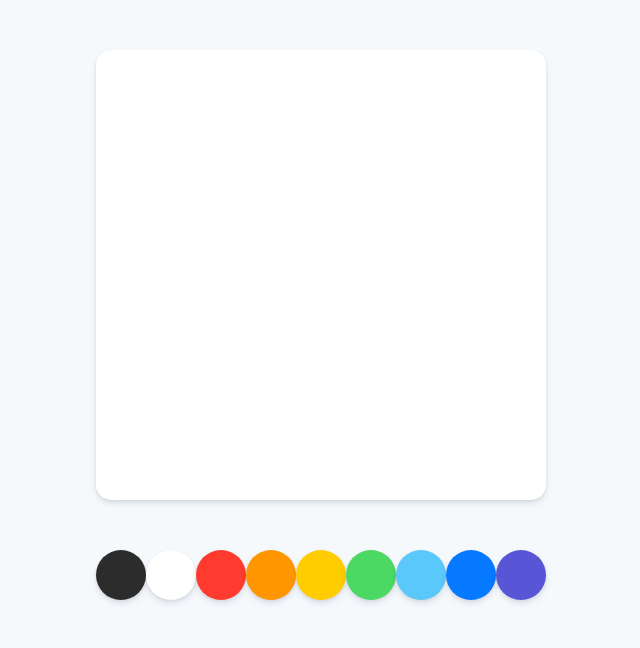
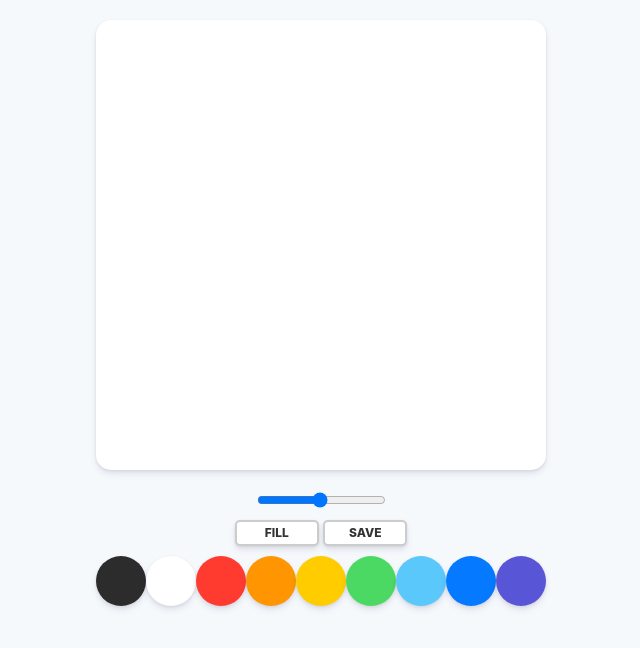
Before and after one commit to shinjukuman/paintjs, a plain HTML site: page index.html in a window 1280 px wide. Shown: the whole page, without its empty margins (319-959 px from the left). Drawn offline with Linux system fonts and the light colour scheme.

Commit message:
setup styles - part 2

```diff
--- a/index.html
+++ b/index.html
@@ -10,6 +10,13 @@
 <body>
   <canvas id="jsCanvas" class="canvas"></canvas>
     <div class="controls">
+      <div class="controls__range">
+        <input type="range" id="jsRange" min="0.1" max="5.0" value="2.5" step="0.1" />
+      </div>
+      <div class="controls__btns">
+        <button id="jsMode">Fill</button>
+        <button id="jsSave">Save</button>
+      </div>
       <div class="controls__colors" id="jsColors">
         <div class="controls__color" style="background-color: #2c2c2c;"></div>
         <div class="controls__color" style="background-color: white;"></div>
--- a/styles.css
+++ b/styles.css
@@ -5,7 +5,7 @@ body {
     display: flex;
     flex-direction: column;
     align-items: center;
-    padding-top: 50px;
+    padding: 20px 0px;
 }
 
 .canvas {
@@ -17,7 +17,38 @@ body {
 }
 
 .controls {
-    margin-top: 50px;
+    margin-top: 20px;
+    display: flex;
+    flex-direction: column;
+    align-items: center;
+}
+
+.controls .controls__range {
+    margin-bottom: 10px;
+}
+
+.controls .controls__btns {
+    margin-bottom: 10px;
+}
+
+.controls__btns button {
+    all: unset;
+    cursor: pointer;
+    background-color: white;
+    padding: 5px 0px;
+    width: 80px;
+    text-align: center;
+    border-radius: 5px;
+    box-shadow: 0 4px 6px rgba(50, 50, 93, 0.11), 0 1px 3px rgba(0, 0, 0, 0.08);
+    border: 2px solid rgba(0, 0, 0, 0.2);
+    color: rgba(0, 0, 0, 0.8);
+    text-transform: uppercase;
+    font-weight: 800;
+    font-size: 12px;
+}
+
+.controls__btns button:active {
+    transform: scale(0.98);
 }
 
 .controls .controls__colors {
```
